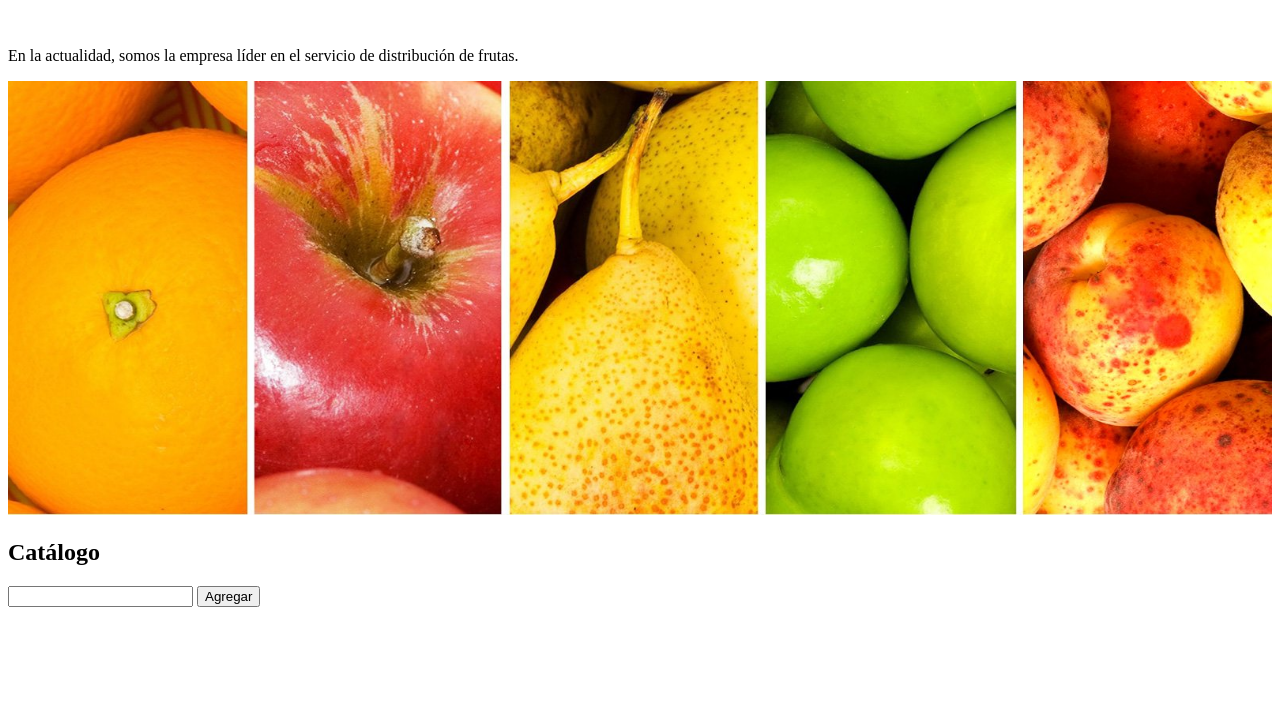
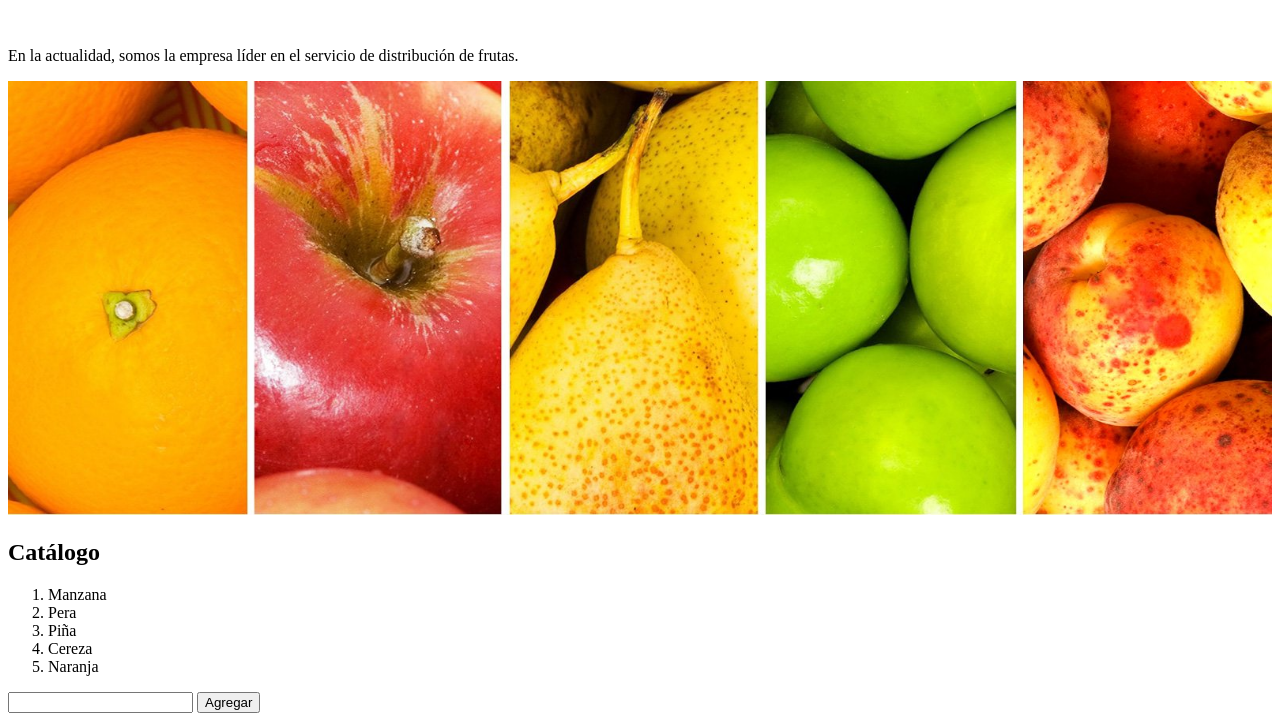
Before and after one commit to nanynn/lista-frutas, a plain HTML site: page index.html in a window 1280 px wide. Shown: the part 101-822 px from the top of the page. Before the commit the page ends 800 px from the top, so only its background shows below. Drawn offline with Linux system fonts and the light colour scheme.

Commit message:
modificaciones finales

```diff
--- a/index.html
+++ b/index.html
@@ -13,6 +13,15 @@
 		<img src="imagenes/frutas.jpg" alt="frutas" width="100%" height="50%">
 
 		<h2>Catálogo</h2>
+
+		<ol>
+			<li>Manzana</li>
+			<li>Pera</li>
+			<li>Piña</li>
+			<li>Cereza</li>
+			<li>Naranja</li>
+		</ol>
+
 		<input type="text"/>
 		<button id="agregar" type="button" name="button">Agregar </button>
 
```
